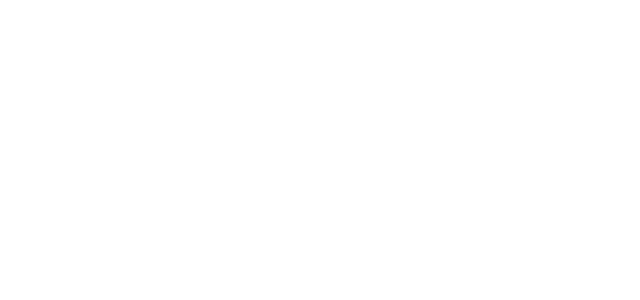
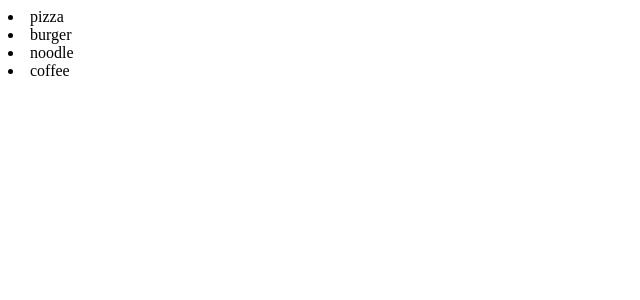
Before and after one commit to arbiterkdh/reactkdh, a React (Vite) app: page / in a window 1280 px wide. Shown: the top 300 px of the page, without its empty margins (0-640 px from the left). Built offline with nearby package versions, Linux system fonts and the light colour scheme.

Commit message:
배열 map 메소드로 배열의 각 원소를 컴포넌트로 매핑 연습

```diff
--- a/src/App.jsx
+++ b/src/App.jsx
@@ -1,7 +1,26 @@
 import React from "react";
 
 function App(props) {
-  return <div></div>;
+  const foodList = ["pizza", "burger", "noodle", "coffee"];
+
+  return (
+    <div>
+      {/*
+     <ul>
+      <li> pizza </li>
+      <li> burger </li>
+      <li> noodle </li>
+      <li> coffee </li>
+     </ul>
+     */}
+      <div>
+        {foodList.map((food) => (
+          <li>{food}</li>
+        ))}
+      </div>
+      <div></div>
+    </div>
+  );
 }
 
 export default App;
```
